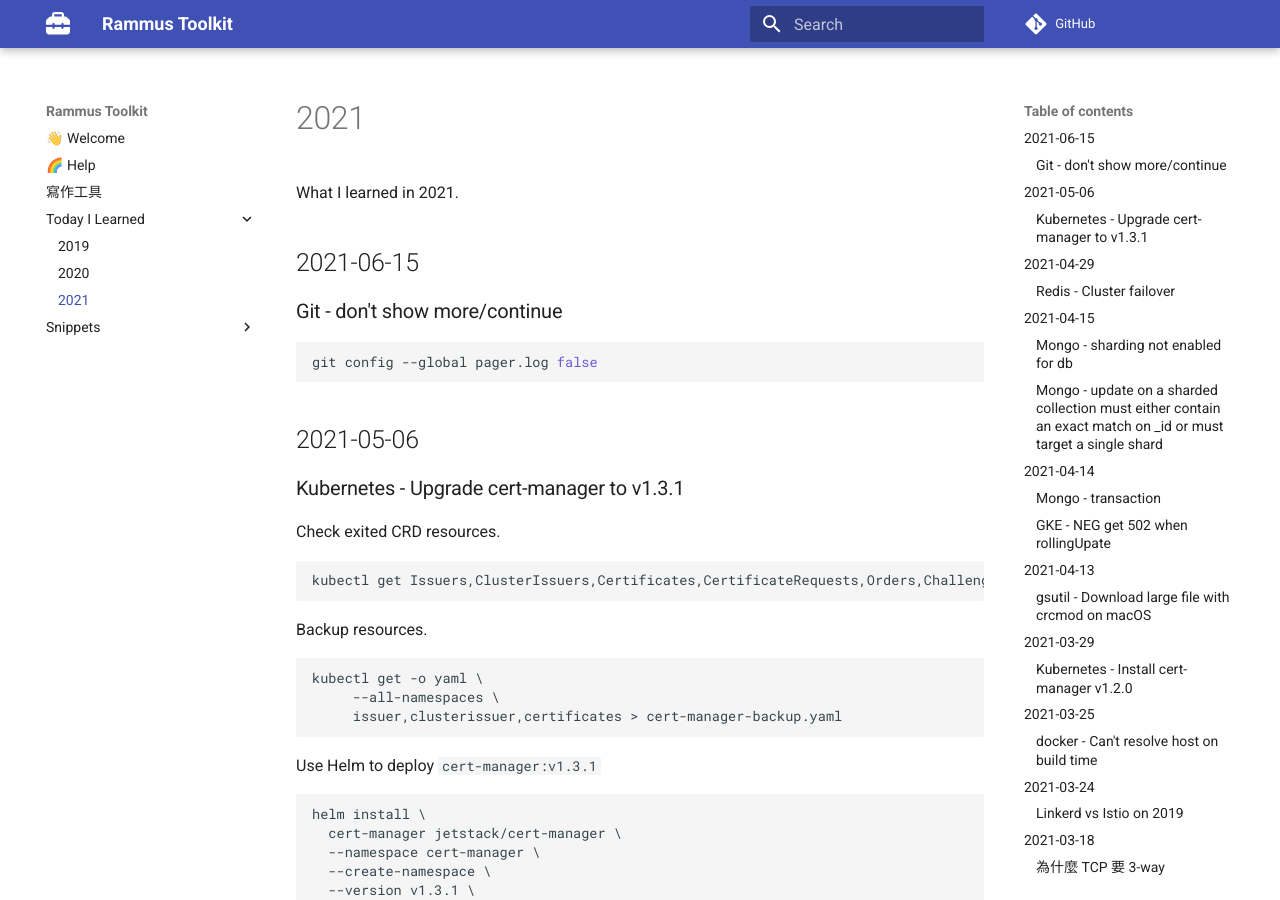
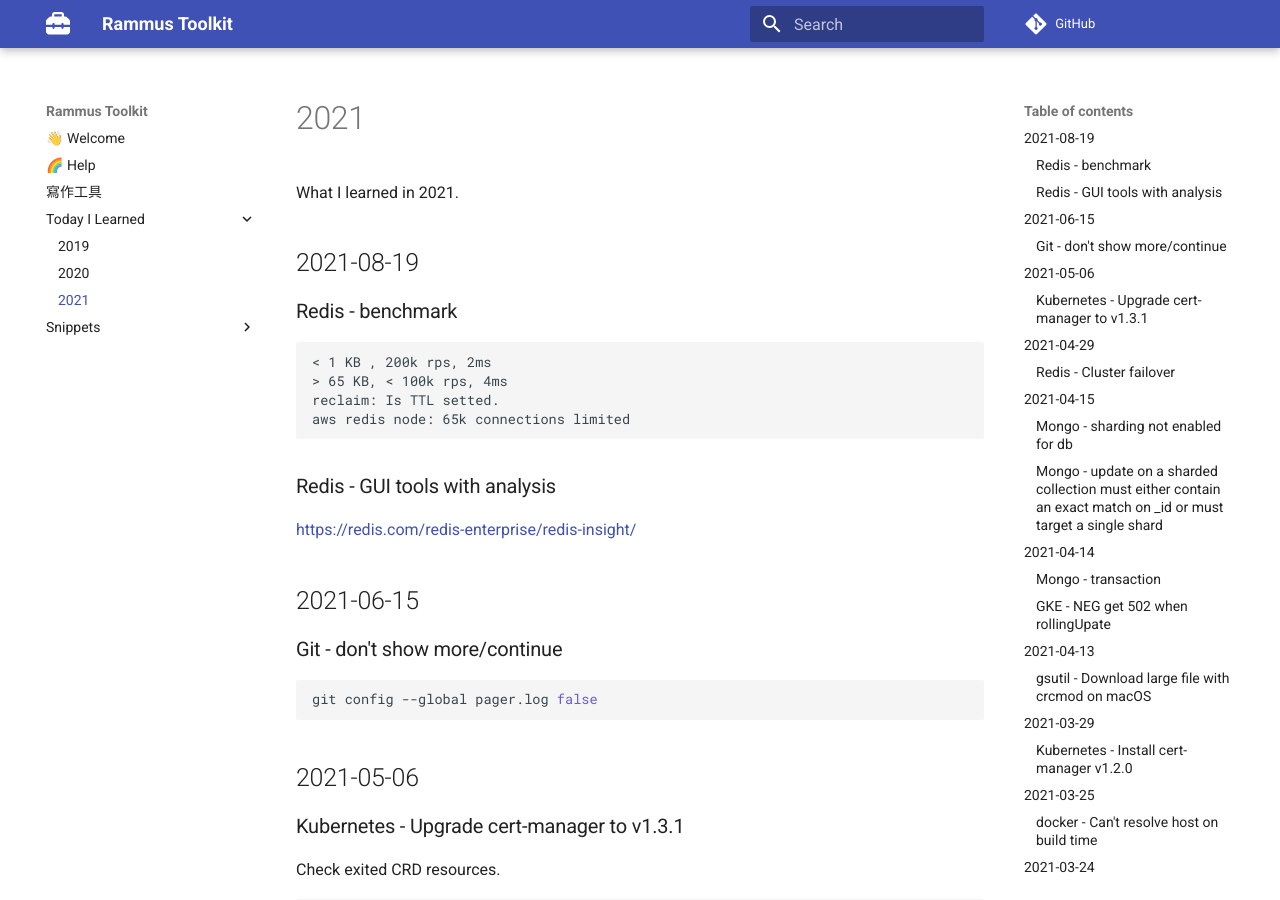
Before and after one commit to RammusXu/toolkit, an MkDocs documentation site: the page built from docs/Today-I-Learned/2021.md, in a window 1280 px wide and 900 px high. Built offline with MkDocs 1.6.1 and Material for MkDocs 9.7.7, drawn with Linux system fonts in a browser that asks for light colours; comment, search, counter and statistics services are not loaded.

````diff
--- a/docs/Today-I-Learned/2021.md
+++ b/docs/Today-I-Learned/2021.md
@@ -1,5 +1,19 @@
 
 What I learned in 2021.
+
+## 2021-08-19
+### Redis - benchmark
+
+```
+< 1 KB , 200k rps, 2ms
+> 65 KB, < 100k rps, 4ms
+reclaim: Is TTL setted.
+aws redis node: 65k connections limited
+```
+
+### Redis - GUI tools with analysis
+https://redis.com/redis-enterprise/redis-insight/
+
 ## 2021-06-15
 ### Git - don't show more/continue
 ```bash
````
Also changed, not shown: docs/snippets/linux.md (+8 -0 lines).
